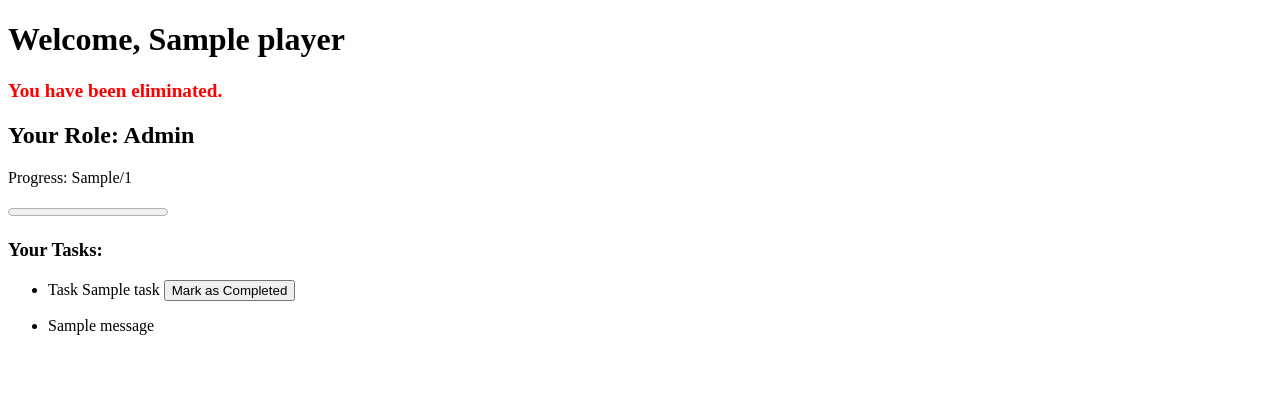
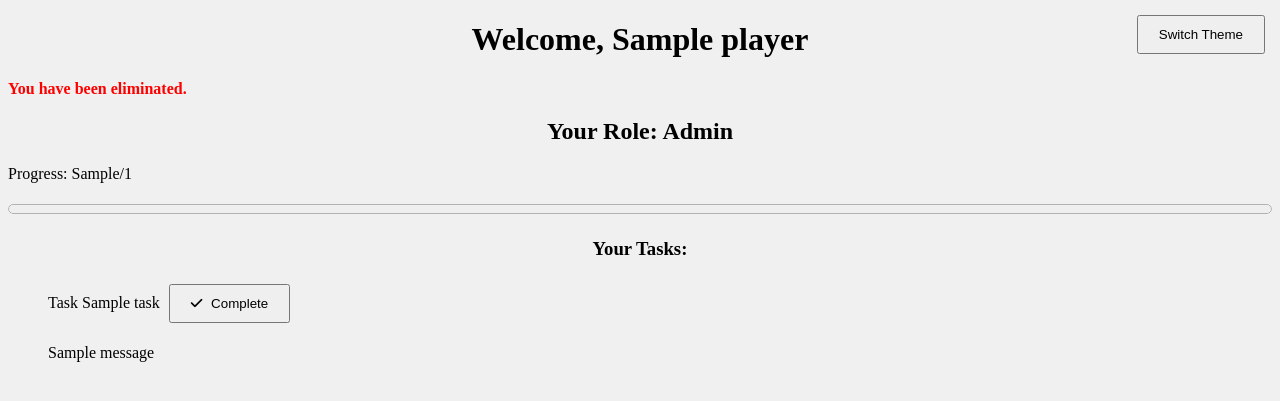
Before and after one commit to craksys/amongus-irl, a Flask app: template templates/player_game.html in a window 1280 px wide. Shown: the top 401 px of the page. Run offline with Flask 3, Linux system fonts and the light colour scheme; the template is opened without the code that fills it: most values are stand-ins (such as "Sample title", 1, 10 or a date in 2020); one stand-in notice (Sample message) is shown.

Commit message:
add black theme

```diff
--- a/main.py
+++ b/main.py
@@ -389,5 +389,11 @@ def eliminate():
     else:
         return 'Cannot eliminate this player.', 403
 
+@app.route('/toggle_theme', methods=['POST'])
+def toggle_theme():
+    current_theme = session.get('theme', 'light')
+    session['theme'] = 'dark' if current_theme == 'light' else 'light'
+    return '', 204
+
 if __name__ == '__main__':
     app.run(debug=True, port=8080, host='0.0.0.0')
--- /dev/null
+++ b/static/styles.css
@@ -0,0 +1,80 @@
+/* Light Theme */
+body.light {
+    background-color: #f0f0f0;
+    color: #000000;
+}
+
+/* Dark Theme */
+body.dark {
+    background-color: #1e1e1e;
+    color: #ffffff;
+}
+
+/* General Styles */
+h1, h2, h3 {
+    text-align: center;
+}
+
+ul {
+    list-style-type: none;
+}
+
+li {
+    margin: 10px 0;
+}
+
+button, input[type="submit"] {
+    padding: 10px 20px;
+    margin: 5px;
+    cursor: pointer;
+}
+
+button#theme-toggle {
+    position: fixed;
+    top: 10px;
+    right: 10px;
+}
+
+a {
+    text-decoration: none;
+    color: inherit;
+}
+
+a:hover {
+    text-decoration: underline;
+}
+
+.eliminated {
+    color: red;
+}
+
+.impostors-win {
+    color: red;
+    text-align: center;
+}
+
+.crewmates-win {
+    color: green;
+    text-align: center;
+}
+
+/* Progress Bar */
+progress {
+    width: 100%;
+    height: 20px;
+}
+
+/* Form Styles */
+form {
+    display: inline-block;
+}
+
+select {
+    padding: 5px;
+    margin-right: 5px;
+}
+
+/* Icons */
+i {
+    margin-right: 5px;
+}
--- a/templates/player_game.html
+++ b/templates/player_game.html
@@ -2,19 +2,27 @@
 <html>
 <head>
     <title>Game - {{ player['name'] }}</title>
+    <link rel="stylesheet" href="{{ url_for('static', filename='styles.css') }}">
+    <!-- Include Font Awesome for icons -->
+    <link rel="stylesheet" href="https://cdnjs.cloudflare.com/ajax/libs/font-awesome/6.0.0-beta3/css/all.min.css" integrity="sha384-P4F3IF3aYp+mXZO5waqYFfyMVhXQFdn1oXcjoqGvWrGyk5Y9XM9BWuxCWkvvZpMj" crossorigin="anonymous">
     <script src="https://code.jquery.com/jquery-3.6.0.min.js"></script>
 </head>
-<body>
+<body class="{{ session.get('theme', 'light') }}">
+    <!-- Theme Toggle Button -->
+    <button id="theme-toggle">Switch Theme</button>
+
     <h1>Welcome, {{ player['name'] }}</h1>
+
     {% if not game['started'] %}
         <p>Waiting for the game to start...</p>
     {% else %}
         {% if not player['alive'] %}
-            <p style="color:red;"><strong><big>You have been eliminated.</big></strong></p>
+            <p class="eliminated"><strong>You have been eliminated.</strong></p>
         {% endif %}
         <h2>Your Role: {{ player['role'].capitalize() }}</h2>
         <p>Progress: {{ game['completed_tasks'] }}/{{ game['total_tasks'] }}</p>
         <progress value="{{ game['completed_tasks'] }}" max="{{ game['total_tasks'] }}"></progress>
+
         {% if player['tasks'] %}
             <h3>Your Tasks:</h3>
             <ul>
@@ -26,22 +34,23 @@
                         Task {{ task }}
                         <form method="POST" action="/complete_task" style="display:inline;">
                             <input type="hidden" name="task_number" value="{{ task }}">
-                                <input type="submit" value="Mark as Completed">
+                            <button type="submit"><i class="fas fa-check"></i> Complete</button>
                         </form>
                     {% endif %}
                 </li>
             {% endfor %}
             </ul>
         {% endif %}
+
         {% if player['alive'] %}
             <h3>Actions:</h3>
             <ul>
-                <li><a href="{{ url_for('report_body') }}">Report Body</a></li>
-                <li><a href="{{ url_for('emergency_meeting') }}">Call Emergency Meeting</a></li>
+                <li><a href="{{ url_for('report_body') }}"><i class="fas fa-bullhorn"></i> Report Body</a></li>
+                <li><a href="{{ url_for('emergency_meeting') }}"><i class="fas fa-bell"></i> Call Emergency Meeting</a></li>
                 {% if player['role'] == 'impostor' and not game.get('voting') %}
-                    <li><a href="{{ url_for('sabotage') }}">Sabotage</a></li>
+                    <li><a href="{{ url_for('sabotage') }}"><i class="fas fa-exclamation-triangle"></i> Sabotage</a></li>
                     <form method="POST" action="/eliminate">
-                        <label for="target_id">Eliminate Player:</label>
+                        <label for="target_id"><i class="fas fa-user-slash"></i> Eliminate Player:</label>
                         <select name="target_id" id="target_id">
                         {% for p_id in game['players'] %}
                             {% if p_id != player_id and players[p_id]['alive'] %}
@@ -52,85 +61,81 @@
                         {% if game['impostor_kill_timer'] %}
                             <p>Kill cooldown active: {{ game['impostor_kill_timer'] }} seconds remaining.</p>
                         {% else %}
-                            <input type="submit" value="Eliminate">
+                            <button type="submit"><i class="fas fa-user-slash"></i> Eliminate</button>
                         {% endif %}
                     </form>
                 {% endif %}
+            </ul>
         {% endif %}
+
         {% if game['game_end'] %}
             {% if game['impostors_win'] %}
-                    <h2>Impostorzy wygrywają!</h2>
+                <h2 class="impostors-win">Impostors Win!</h2>
             {% else %}
-                    <h2>Crewmates wygrywają!</h2>
+                <h2 class="crewmates-win">Crewmates Win!</h2>
             {% endif %}
         {% else %}
             {% if game['sabotage'] %}
-                    <h3>Sabotaż aktywny! Napraw go.</h3>
-                    <p>Pozostały czas: <span id="sabotage_timer"></span></p>
-                    <p>Postęp naprawy: {{ game['repair_attempts']|length }}/2</p>
+                <h3>Sabotage Active! Fix it.</h3>
+                <p>Time Remaining: <span id="sabotage_timer"></span></p>
+                <p>Repair Progress: {{ game['repair_attempts']|length }}/2</p>
                 {% if player_id not in game['repair_attempts'] and player['alive'] %}
-                        <a href="{{ url_for('repair') }}">Napraw Sabotaż</a>
+                    <a href="{{ url_for('repair') }}"><i class="fas fa-tools"></i> Repair Sabotage</a>
                 {% else %}
-                        <p>Oczekiwanie na innych graczy...</p>
+                    <p>Waiting for other players...</p>
                 {% endif %}
             {% endif %}
         {% endif %}
-            </ul>
+
         {% if game.get('voting') %}
-                <h3>Głosowanie w toku!</h3>
+            <h3>Voting in Progress!</h3>
             <p>{{ game['reports'][-1] }}</p>
-                <p>Pozostały czas: <span id="voting_timer"></span></p>
-                <p>Głosy: {{ game['voted_players']|length }}/{{ alive_players_count }}</p>
+            <p>Time Remaining: <span id="voting_timer"></span></p>
+            <p>Votes: {{ game['voted_players']|length }}/{{ alive_players_count }}</p>
             {% if player['alive'] %}
                 {% if player_id not in game['voted_players'] %}
                     <form method="POST" action="/vote">
-                            <label for="vote_for">Głosuj na:</label>
+                        <label for="vote_for"><i class="fas fa-vote-yea"></i> Vote for:</label>
                         <select name="vote_for" id="vote_for">
-                                <option value="skip">Pomiń głosowanie</option>
+                            <option value="skip">Skip Vote</option>
                             {% for p_id in game['players'] %}
                                 {% if players[p_id]['alive'] %}
                                     <option value="{{ p_id }}">{{ players[p_id]['name'] }}</option>
                                 {% endif %}
                             {% endfor %}
                         </select>
-                            <input type="submit" value="Głosuj">
+                        <button type="submit"><i class="fas fa-paper-plane"></i> Vote</button>
                     </form>
                 {% else %}
-                        <p>Już oddałeś swój głos.</p>
+                    <p>You have already voted.</p>
                 {% endif %}
             {% endif %}
         {% endif %}
     {% endif %}
+
+    <!-- Scripts -->
     <script>
+        // Theme Toggle
+        $('#theme-toggle').click(function(){
+            $.post('/toggle_theme', function(){
+                location.reload();
+            });
+        });
+
+        // Auto-refresh
         var refreshInterval = setInterval(function(){
             location.reload();
         }, 5000);
-    </script>
+
         {% if game.get('show_voting_result') %}
-    <h3>Wynik głosowania</h3>
-    <p>{{ game['voting_result'] }}</p>
-    <!-- Zatrzymujemy auto-odświeżanie -->
-    <script>
+            // Stop auto-refresh
             clearInterval(refreshInterval);
-        // Po 5 sekundach przeładuj stronę, aby kontynuować grę
+            // Reload after 5 seconds
             setTimeout(function() {
                 location.reload();
             }, 5000);
-    </script>
+        {% endif %}
 
-
-{% endif %}
-{% with messages = get_flashed_messages() %}
-    {% if messages %}
-        <ul>
-        {% for message in messages %}
-            <li>{{ message }}</li>
-        {% endfor %}
-        </ul>
-    {% endif %}
-{% endwith %}
-</body>
-<script>
         {% if game['voting'] %}
             var votingEndTime = new Date("{{ game['voting_end_time'] }}Z");
             function updateVotingTimer() {
@@ -140,7 +145,7 @@
                     var seconds = Math.floor((timeLeft % (1000 * 60)) / 1000);
                     document.getElementById('voting_timer').innerHTML = seconds + "s";
                 } else {
-                document.getElementById('voting_timer').innerHTML = "Koniec czasu!";
+                    document.getElementById('voting_timer').innerHTML = "Time's up!";
                 }
             }
             setInterval(updateVotingTimer, 500);
@@ -155,10 +160,21 @@
                     var seconds = Math.floor((timeLeft % (1000 * 60)) / 1000);
                     document.getElementById('sabotage_timer').innerHTML = seconds + "s";
                 } else {
-                document.getElementById('sabotage_timer').innerHTML = "Koniec czasu!";
+                    document.getElementById('sabotage_timer').innerHTML = "Time's up!";
                 }
             }
             setInterval(updateSabotageTimer, 500);
         {% endif %}
     </script>
+
+    {% with messages = get_flashed_messages() %}
+        {% if messages %}
+            <ul>
+            {% for message in messages %}
+                <li>{{ message }}</li>
+            {% endfor %}
+            </ul>
+        {% endif %}
+    {% endwith %}
+</body>
 </html>
```
Lines whose indentation alone changed are shown as unchanged.
